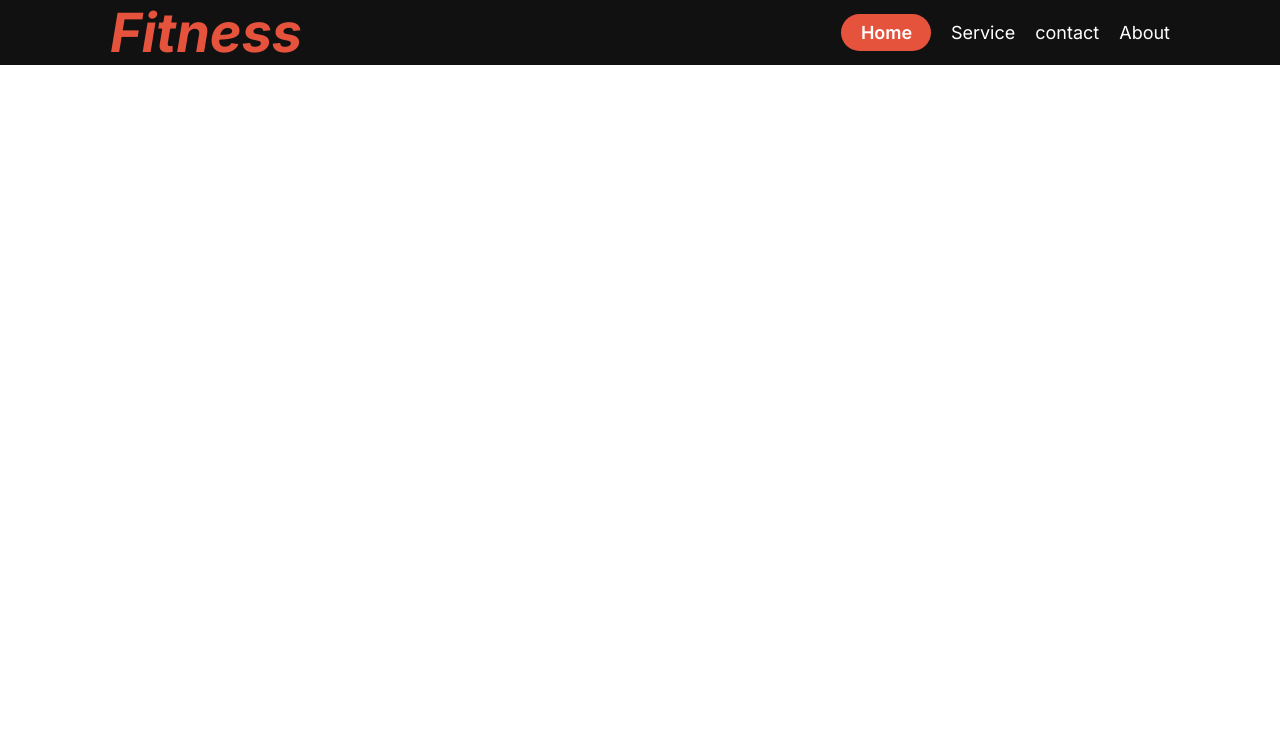
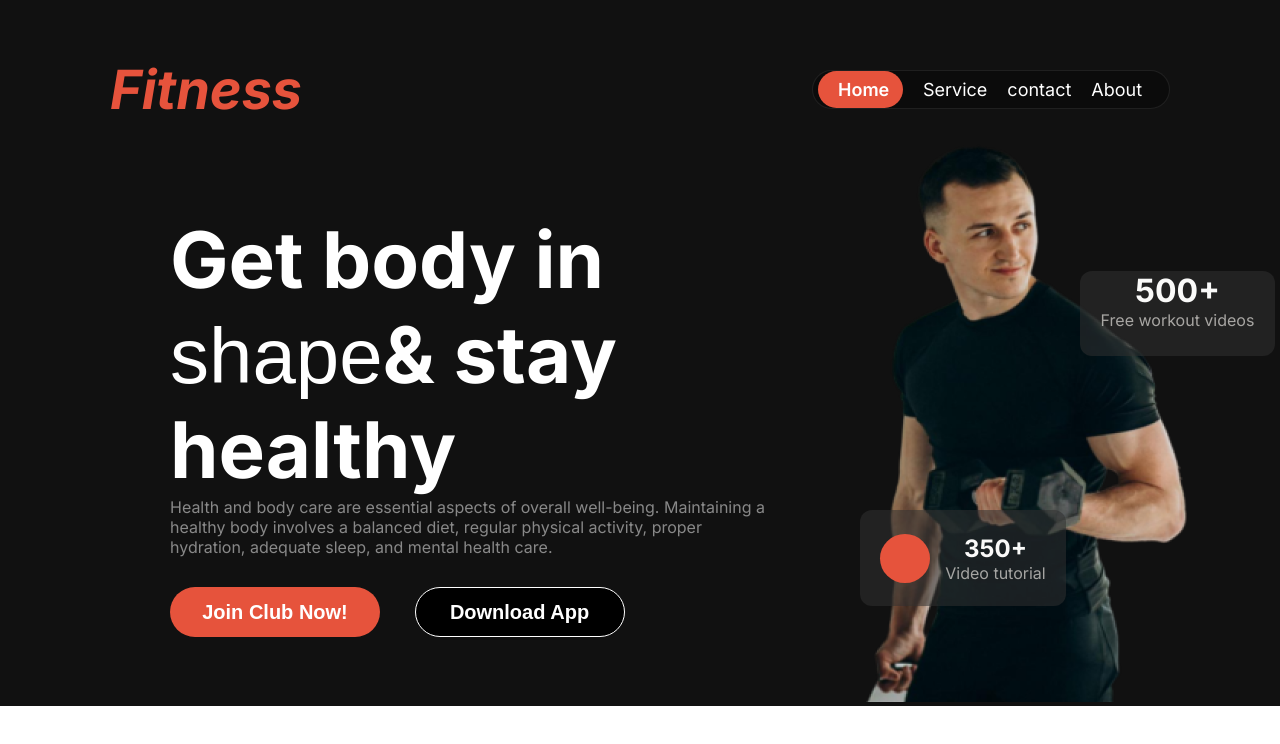
Before and after one commit to mdalamin864752/assignment02, a plain HTML site: page index.html in a window 1280 px wide. Drawn offline with Linux system fonts and the light colour scheme; a web font is replaced by a local one.

Commit message:
completed the header section

```diff
--- a/index.html
+++ b/index.html
@@ -16,15 +16,46 @@
             <div class="nav-text">
                 <h2>Fitness</h2>
             </div>
+            <div>
                 <ul class="nav-menu">
                     <li class="list-item" id="home-list-item"><a href="" class="list-item-menu">Home</a></li>
                     <li class="list-item"><a href="" class="list-item-menu">Service</a></li>
                     <li class="list-item"><a href="" class="list-item-menu">contact</a></li>
                     <li class="list-item"><a href="" class="list-item-menu">About</a></li>
                  </ul>
+            </div>
             <div class="hamburger"><i class="fa-solid fa-bars"></i></div>
         </nav>
-
+        <!-- health section start -->
+        <div class="health">
+            <div class="health-container">
+                <h1 class="health-title">Get body in <br> <span class="health-shape">shape</span>& stay healthy</h1>
+                <p class="health-description">Health and body care are essential aspects of overall well-being. Maintaining a healthy body involves a balanced diet, regular physical activity, proper hydration, adequate sleep, and mental health care. </p>
+               <div class="btn">
+                <button class="join-btn">Join Club Now!</button>
+                <button class="download-btn">Download App</button>
+               </div>
+            </div>
+            <div class="health-img">
+                <img src="images/Images 2.png" alt="">
+                <div class="card1">
+                    <div class="card-container">
+                        <div class="card-circle">
+                        </div>
+                       <div>
+                        <h2 class="card-title">350+</h2>
+                        <p class="card-description">Video tutorial</p>
+                       </div>
+                    </div>
+                </div>
+                <div class="card2">
+                    <div class="card2-container">
+                        <h1 class="card-title">500+</h1>
+                    <p class="card-description">Free workout videos</p>
+                    </div>
+                </div>
+            </div>
+           </div>
 
     </header>
     <main>
--- a/style/resposive.css
+++ b/style/resposive.css
@@ -3,6 +3,7 @@
         flex-direction: row;
         padding: 52px 20px;
     }
+
     .nav-menu{
         display: none;
     }
@@ -10,6 +11,20 @@
         display: block;
 
     }
-
+    .health{
+       flex-direction: column;
+    }
+    .health-container{
+        margin: 0 auto;
+       padding-left: 20px;
+       padding-right: 20px;
+    }
+    .halth-img>img{
+        width: 100%;
+    }
+    .health-img{
+        padding-left: 30px;
+        padding-right: 20px;
+    }
 
 }
--- a/style/style.css
+++ b/style/style.css
@@ -1,5 +1,14 @@
 
 @import url('https://fonts.googleapis.com/css2?family=Inter:ital,opsz,wght@0,14..32,100..900;1,14..32,100..900&display=swap');
+
+ /* @import url('https://fonts.cdnfonts.com/css/miami'); */
+
+ @import url('https://fonts.cdnfonts.com/css/real-miami');
+
+
+
+
+
 
 .inter-font {
   font-family: "Inter", sans-serif;
@@ -15,10 +24,13 @@
     box-sizing: border-box;
 }
 /* shared style */
+
+
 /* header section style start */
 .header-option{
     max-width: 1440px;
     margin: 0 auto;
+    /* height: 715px; */
     background-color: rgba(17, 17, 17, 1);
 }
 /* navbar style start */
@@ -28,6 +40,7 @@
     display: flex;
     justify-content: space-between;
     align-items: center;
+    padding-top: 57px;
 }
 .nav-text{
     font-size: 2.25rem;
@@ -38,23 +51,29 @@
 .nav-menu{
     display: flex;
     align-items: center;
+    background-color: rgba(0, 0, 0, 0.329);
+    border-radius: 40px;
+    border: 1px solid rgba(255, 255, 255, 0.082);
+    width: 358px;
 }
 .list-item{
     list-style: none;
     text-decoration: none;
     font-size: 1.125rem;
+    width: ;
 
 }
 #home-list-item{
     background-color: #E6533C;
     border: none;
     border-radius: 50px;
-    width: 90px;
+    width: 85px;
     text-align: center;
     padding-right: 20px;
     padding-top: 8px;
     padding-bottom: 8px;
     font-weight: 600;
+    margin-left: 5px;
 }
 .list-item-menu{
     text-decoration: none;
@@ -66,4 +85,102 @@
     color: white;
     display: none;
 }
-/* navbar style end */
+/* health style start */
+.health{
+    display: flex;
+    gap: 90px;
+}
+.health-container{
+    width: 600px;
+    margin-left: 170px;
+    margin-top: 90px;
+
+}
+.health-title{
+    font-size: 4.875rem;
+    color: #FFFFFF;
+    line-height: normal;
+}
+.health-description{
+    font-size: 1rem;
+    color: rgba(255, 255, 255, 0.5);
+
+}
+.join-btn{
+    background-color: #E6533C;
+    border: none;
+    border-radius: 43px;
+    font-size: 1.25rem;
+    font-weight: 600;
+    width: 210px;
+    height: 50px;
+    color: #FFFFFF;
+    margin-top: 30px;
+    margin-right: 30px;
+}
+.download-btn{
+    background-color: black;
+    border: 1px solid white;
+    border-radius: 43px;
+    font-size: 1.25rem;
+    font-weight: 600;
+    width: 210px;
+    height: 50px;
+    color: #FFFFFF;
+}
+
+.health-shape{
+    font-family: 'Real Miami', sans-serif;
+    font-weight: normal;
+}
+/* health img style start */
+.health-img{
+    position: relative;
+}
+.halth-img>img{
+    width: 100%;
+}
+.card1{
+    background-color: rgba(48, 48, 48, 0.54);
+    width: 206px;
+    height: 96px;
+    text-align: center;
+    display: flex;
+    align-items: center;
+    justify-content: center;
+    border-radius: 12px;
+}
+.card-container{
+    display: flex;
+    gap: 15px;
+}
+.card-circle{
+    background-color: #E6533C;
+    width: 50px;
+    border-radius: 50%;
+}
+.card-description{
+    font-size: 1rem;
+    color: rgba(239, 237, 232, 0.65);
+}
+.card-title{
+    color:#FAFAF9 ;
+}
+.card2-container{
+    background-color: rgba(48, 48, 48, 0.54);
+    width: 195px;
+    height: 85px;
+    text-align: center;
+    align-items: center;
+    justify-content: center;
+    border-radius: 12px;
+}
+.card1{
+    position: absolute;
+    bottom: 100px;
+}
+.card2{
+    position: absolute;
+    left: 220px;
+    bottom: 350px;
+}
```
Lines whose indentation alone changed are shown as unchanged.
